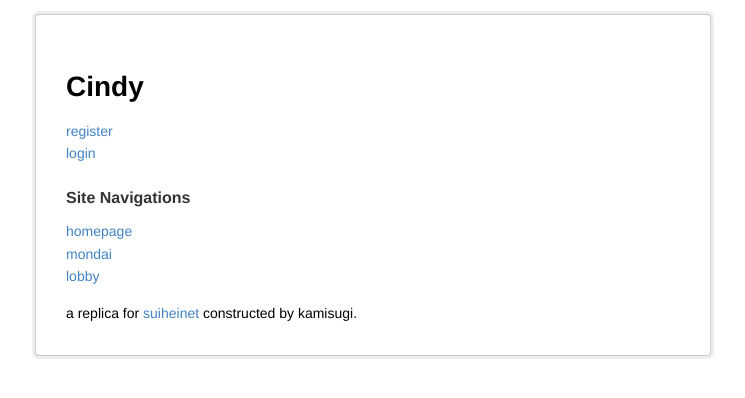
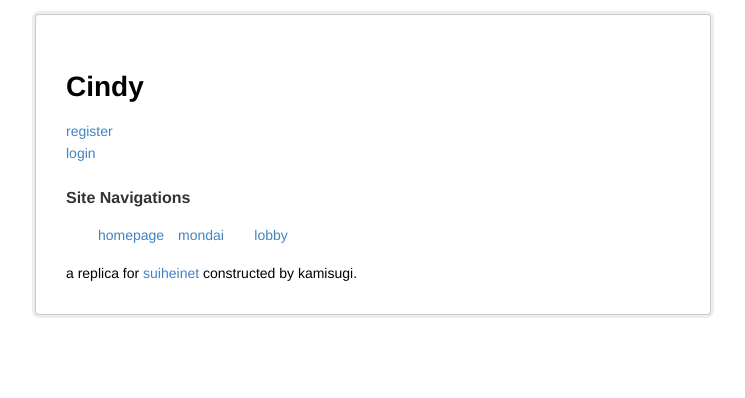
Before and after one commit to heyrict/cindy, a Django app: page / in a window 1280 px wide. Shown: the top 398 px of the page, without its empty margins (267-1012 px from the left). Run offline with Django 3.2, Linux system fonts and the light colour scheme.

Commit message:
Make navigation horizontal
change nav-bar from vertical to horizontal

```diff
--- a/sui_hei/templates/frames/header_n_footer.html
+++ b/sui_hei/templates/frames/header_n_footer.html
@@ -11,6 +11,19 @@
     code{white-space: pre;}
     {% block style %}
     {% endblock %}
+    .list-nav li
+    {
+        display:table-cell;
+        vertical-align:middle;
+    }
+    .list-nav a
+    {
+        height:auto;
+        width:5em;
+        display:table-cell;
+        text-align:center;
+        vertical-align:middle;
+    }
   </style>
   <link rel="stylesheet" href="{% static 'github-pandoc.css' %}">
   <!--[if lt IE 9]>
@@ -33,9 +46,12 @@
 
 
     <h4 id='site-navigations'>{% trans 'Site Navigations' %}</h4>
-    <div><a href='/' class='uri'>{% trans 'homepage' %}</a></div>
-    <div><a href='/mondai' class='uri'>{% trans 'mondai' %}</a></div>
-    <div><a href='/lobby' class='uri'>{% trans 'lobby' %}</a></div>
+    <ul class = "list-nav">
+        <li><a href='/' class='uri'>{% trans 'homepage' %}</a></li>
+        <li><a href='/mondai' class='uri'>{% trans 'mondai' %}</a></li>
+        <li><a href='/lobby' class='uri'>{% trans 'lobby' %}</a></li>
+    </ul>
+
 
 </header>
 
```
